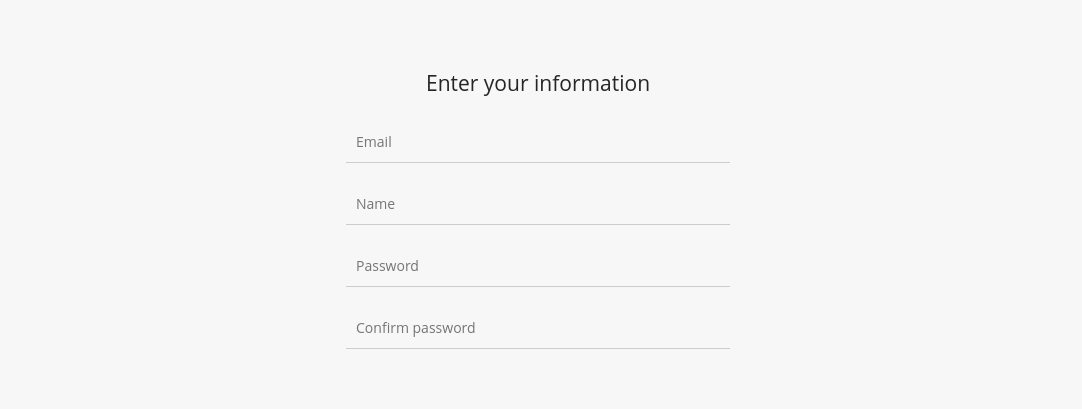
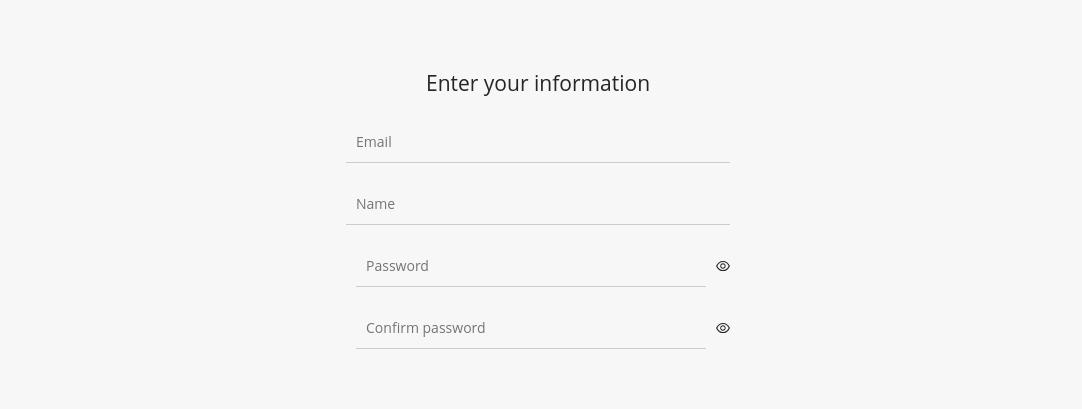
Before and after one commit to leo-dao/AirGnB, a React (Create React App) app in the folder root/frontend/: page /register in a window 1280 px wide. Shown: the part 203-612 px from the top of the page, without its empty margins (102-1184 px from the left). Built offline with nearby package versions, Linux system fonts and the light colour scheme; no server answers.

Commit message:
Toggle visibility for password component

```diff
--- a/root/frontend/src/components/Atoms/ErrorMessage/index.tsx
+++ b/root/frontend/src/components/Atoms/ErrorMessage/index.tsx
@@ -3,6 +3,7 @@ import styled from 'styled-components';
 
 const Text = styled.p.attrs((props: Props) => props)`
     font-size: 18px;
+    text-align: center;
     font-weight: bold;
     color: red;
     display: ${props => props.on ? 'initial' : 'none'};
--- a/root/frontend/src/components/Atoms/Input/index.tsx
+++ b/root/frontend/src/components/Atoms/Input/index.tsx
@@ -31,6 +31,7 @@ interface InputProps {
     placeholder?: string,
     required?: boolean,
     onChange?: (e: React.ChangeEvent<HTMLInputElement>) => void;
+    min?: number;
 }
 
 const Input = (props: InputProps) => {
@@ -40,6 +41,7 @@ const Input = (props: InputProps) => {
             placeholder={props.placeholder}
             required={props.required}
             onChange={props.onChange}
+            minLength={props.min}
         />
     )
 }
--- /dev/null
+++ b/root/frontend/src/components/Atoms/Password/index.tsx
@@ -0,0 +1,54 @@
+import React from 'react';
+import styled from 'styled-components';
+import Input from '../Input';
+import { EyeOutlined, EyeInvisibleOutlined } from '@ant-design/icons';
+
+const Container = styled.div`
+    width: 100%;
+    height: 100%;
+    display: flex;
+    flex-direction: row;
+    justify-content:  center;
+    align-items: center;
+`
+
+interface Props {
+    placeholder: string;
+    onChange: (e: React.ChangeEvent<HTMLInputElement>) => void;
+}
+
+const Password = (props: Props) => {
+
+    const [visibleDisplay, setVisible] = React.useState('initial');
+    const [invisibleDisplay, setInvisible] = React.useState('none');
+    const [type, setType] = React.useState('password');
+
+    const makeVisible = () => {
+        setType('text');
+        setVisible('none');
+        setInvisible('initial');
+    }
+
+    const makeInvisible = () => {
+        setType('password');
+        setInvisible('none');
+        setVisible('initial');
+    }
+
+
+    return (
+        <Container>
+            <Input placeholder={props.placeholder} type={type} required min={5} onChange={props.onChange} />
+            <EyeOutlined
+                onClick={makeVisible}
+                style={{ display: visibleDisplay }}
+            />
+            <EyeInvisibleOutlined
+                onClick={makeInvisible}
+                style={{ display: invisibleDisplay }}
+            />
+        </Container>
+    )
+};
+
+export default Password;
--- a/root/frontend/src/components/Molecules/Register/index.tsx
+++ b/root/frontend/src/components/Molecules/Register/index.tsx
@@ -1,5 +1,6 @@
 import React from "react";
 import Input from "../../Atoms/Input";
+import Password from '../../Atoms/Password';
 import Button from "../../Atoms/Button";
 import styled from "styled-components";
 import Login from "../Login";
@@ -23,6 +24,7 @@ const Container = styled.div`
     display: flex;
     flex-direction: column;
     align-items: center;
+    justify-content: center;
     width: 100%;
 `
 
@@ -95,6 +97,9 @@ const Register = () => {
 
 
     const createAccount = (e: React.FormEvent<HTMLFormElement>) => {
+
+
+
         e.preventDefault();
         axios.post('/register', formData, {
             headers: {
@@ -104,7 +109,6 @@ const Register = () => {
             localStorage.setItem('authToken', JSON.stringify(res.data));
             //navigate('/');
         }).catch((err: any) => {
-            console.log(err)
             updateErrMsg(err.response.data.error);
             updateErr(true);
         });;
@@ -119,8 +123,8 @@ const Register = () => {
                 <h2>Enter your information</h2>
                 <Input placeholder={"Email"} type={"email"} onChange={handleChange} required />
                 <Input placeholder={"Name"} type={"text"} onChange={handleChange} required />
-                <Input placeholder={"Password"} type={"password"} onChange={handleChange} required />
-                <Input placeholder={"Confirm password"} type={"password"} required />
+                <Password placeholder={"Password"} onChange={handleChange} />
+                <Password placeholder={"Confirm password"} onChange={handleChange} />
             </Container>
             <ContainerLocation>
                 <h2>Where are you located?</h2>
--- a/root/frontend/src/components/Pages/AdProfile/index.tsx
+++ b/root/frontend/src/components/Pages/AdProfile/index.tsx
@@ -132,7 +132,6 @@ const AdProfile = (props: Props) => {
                         <Button
                             disabled={endDate.getTime() === startDate.getTime()}
                             text="Continue"
-                            width="90%"
                             goTo={bookingURL}
                             state={{
                                 totalPrice: totalPrice,
```
